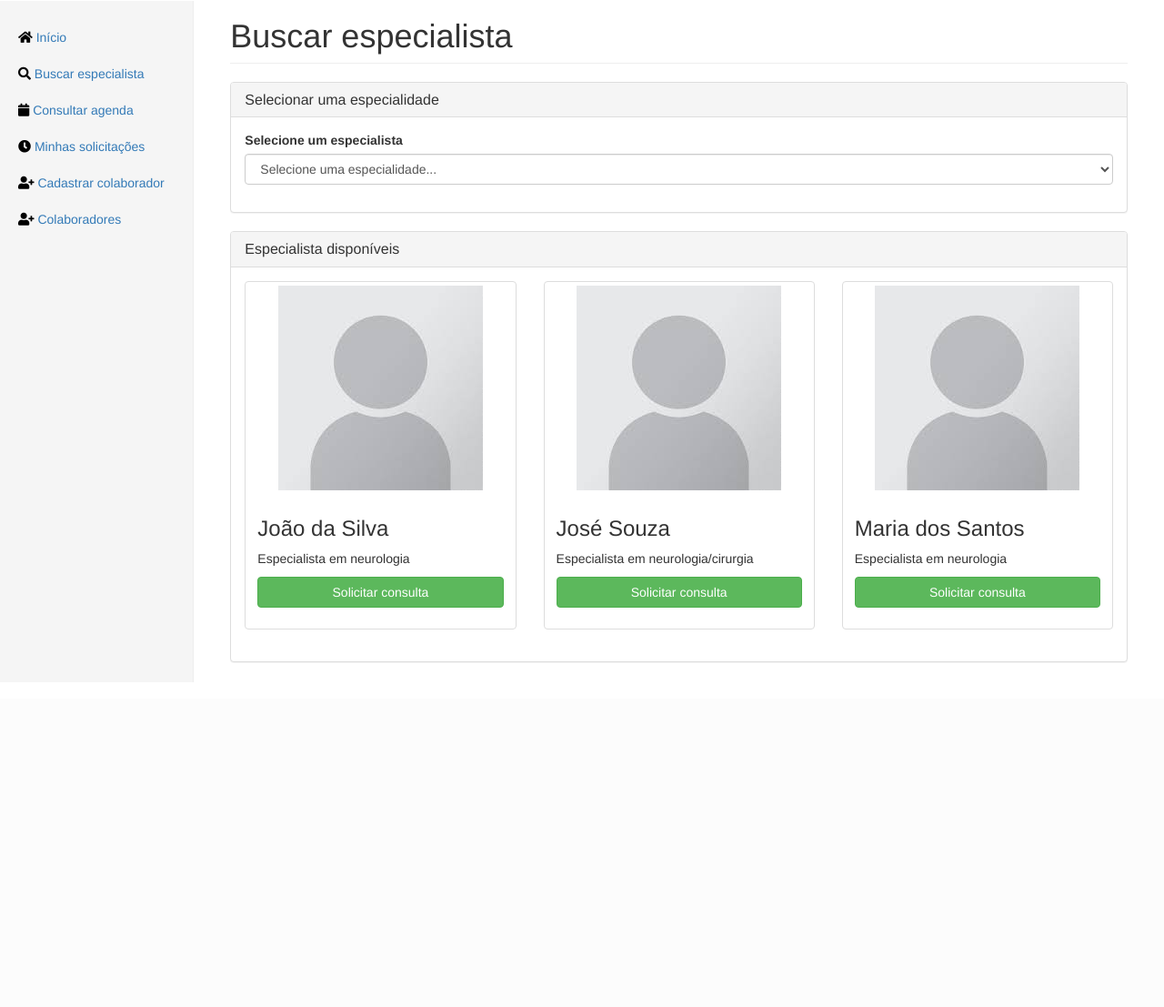
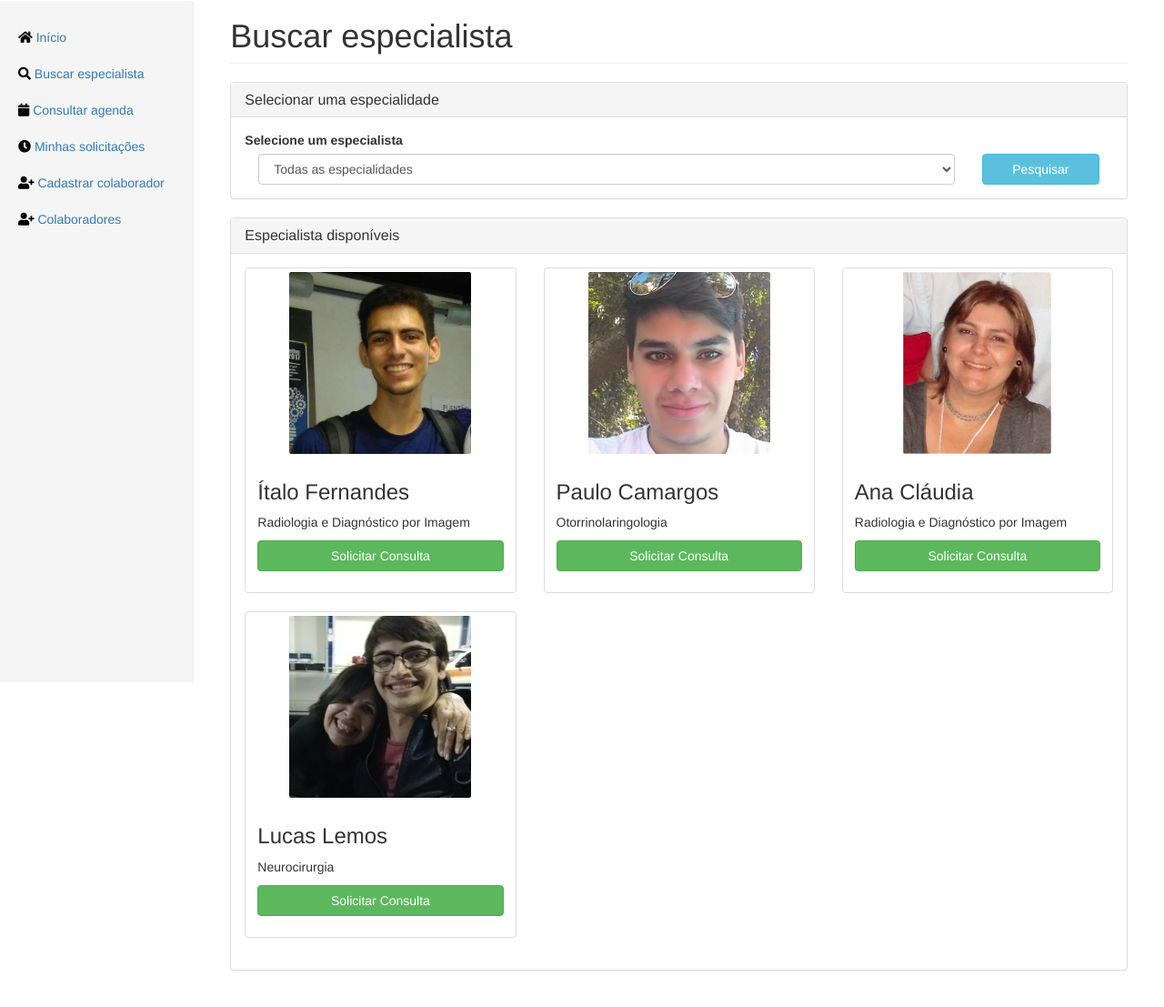
Before and after one commit to PauloCamargos/telemedicine, a Flask app: page /search_specialist in a window 1280 px wide. Shown: the part 50-1157 px from the top of the page at 91% size. Before the commit the page ends 800 px from the top, so only its background shows below. Run offline with Flask 2, Linux system fonts and the light colour scheme; a user stored in the database is signed in; data comes from the database, SQL or seed files in the repository; some libraries are stand-ins or nearby versions.

Commit message:
pesquisar especialista parte1

```diff
--- a/app/forms.py
+++ b/app/forms.py
@@ -4,7 +4,7 @@ from flask_login import current_user
 from wtforms import StringField, PasswordField, SubmitField, BooleanField, IntegerField, DateField, SelectField, DateTimeField
 from wtforms.validators import DataRequired, Length, Email, EqualTo, ValidationError, NumberRange, Optional, ValidationError
 from app.constants import *
-from app.models import User
+from app.models import User, Specialty
 from app import db
 # Documentation http://wtforms.simplecodes.com/docs/0.6.1/fields.html
 # http://wtforms.readthedocs.io/en/latest/validators.html
@@ -63,6 +63,39 @@ class LoginForm(FlaskForm):
     remember_me = BooleanField('Salvar informações')
     submit = SubmitField('Entrar')
 
+class MenuzinhoSubmit(FlaskForm):
+    user = None
+    submit = SubmitField("Solicitar Consulta")
+
+class SearchSpecialistForm(FlaskForm):
+    select_specialities = SelectField('Especialidade', choices=[], id="select_specialities")
+    search_submit = SubmitField('Pesquisar')
+    solicitar_consulta_submits = []
+
+    def populate_select_specialities(self):
+        self.select_specialities.choices = [(0,'Todas as especialidades')]
+        specialties = []
+        for u in User.query.all():
+            s = Specialty.query.with_parent(u)[0]
+            if not s.specialty in specialties and s.specialty != 'Geral':
+                specialties.append(s.specialty)
+                self.select_specialities.choices.append((s.id, s.specialty))
+
+    def populate_menuzinhos(self):
+        self.solicitar_consulta_submits = []
+        users_found = User.query.all()
+        for u in users_found:
+            if u.specialties[0].specialty != 'Geral':
+                menuzinho_submit = MenuzinhoSubmit()
+                menuzinho_submit.user = u
+                menuzinho_submit.submit.id = ("submit_consulta_%d"%(u.id))
+                menuzinho_submit.submit.description = ("Requisitar consulta com %s" % u.fullname)
+                self.solicitar_consulta_submits.append(menuzinho_submit)
+                #solicitar_submit = SubmitField('Solicitar Consulta',
+                #                              id=("submit_consulta_%d"%(u.id)),
+                #                              description=("Requisitar consulta com %s" % u.fullname))
+                #self.solicitar_consulta_submits.append((u, solicitar_submit))
+
 
 class UpdateAccountForm(FlaskForm):
     # Doctor infos
--- a/app/routes.py
+++ b/app/routes.py
@@ -1,9 +1,10 @@
 from flask import render_template, redirect, url_for, flash, request
 from app import app, db, bcrypt
-from app.forms import DoctorRegistrationForm, LoginForm, UpdateAccountForm, CalendarForm
+from app.forms import SearchSpecialistForm, DoctorRegistrationForm, LoginForm, UpdateAccountForm, CalendarForm
 from app.models import User, Specialty, Calendar
 from app.constants import *
 from flask_login import login_user, current_user, logout_user, login_required
+from wtforms import SubmitField
 
 @app.route("/")
 @app.route("/index")
@@ -87,12 +88,17 @@ def account():
     return render_template("account.html", title="Atualizar informações - TeleEspecialista", form=form)
 
 
-@app.route("/search_specialist")
+@app.route("/search_specialist", methods=['GET', 'POST'])
 @login_required
 def search_specialist():
+    form = SearchSpecialistForm()
+    form.populate_select_specialities()
+    form.populate_menuzinhos()
+    # todas as especialidades: specialties_dict.values(),
+    # somentes as com usuarios: specialties
     return render_template("search_specialist.html",
-    title="Buscar - TeleEspecialista", specialties=specialties_dict.values(),
-    image_file="static/profilePics/default.jpeg")
+    title="Buscar - TeleEspecialista",
+    form=form)
 
 
 @app.route("/check_requests")
--- a/app/templates/search_specialist.html
+++ b/app/templates/search_specialist.html
@@ -9,13 +9,15 @@
     <div class="panel-body">
 
         <div class="form-group">
-            <label for="sel1">Selecione um especialista</label>
-            <select class="form-control" id="selectSpecialy" name="selectSpecialty" onchange="this.form.submit()">
-                <option value="0">Selecione uma especialidade...</option>
-                {% for speciality in specialties %}
-                <option value="{{ speciality }}">{{ speciality }}</option>
-                {% endfor %}
-            </select>
+            <div class="rol">
+                <label for="sel1">Selecione um especialista</label>
+            </div>
+            <div class="col-md-10">
+            {{ form.select_specialities(class="form-control") }}
+            </div>
+            <div class="col-md-2">
+            {{ form.search_submit(class="btn btn-info btn-block") }}
+            </div>
         </div>
     </div>
 </div>
@@ -26,41 +28,35 @@
     </div>
     <div class="panel-body">
         <div class="row">
+            {% for s in form.solicitar_consulta_submits %}
             <div class="col-sm-6 col-md-4">
-                 <div class="thumbnail">
-                    <img src="{{ image_file }}" alt="User Picture">
+                <div class="thumbnail">
+                    <center>
+                    <img src="{{ url_for('static', filename='profilePics/' + s.user.image_file) }}"
+                    alt="User Picture"
+                    height= "200px"
+                    style="border-radius:1%">
+                    </center>
                     <div class="caption">
-                        <h3>João da Silva</h3>
-                        <p>Especialista em neurologia</p>
-                        <p> <a href="#" class="btn btn-success btn-block" role="button">Solicitar consulta</a></p>
+                        <h3>{{ s.user.fullname }}</h3>
+                        <p>{{ s.user.specialties[0].specialty }}</p>
+                        <p>
+                            {{ s.submit(class="btn btn-success btn-block") }}
+                        </p>
                     </div>
                 </div>
             </div>
-
-            <div class="col-sm-6 col-md-4">
-                <div class="thumbnail">
-                    <img src="{{ image_file }}" alt="User Picture">
-                    <div class="caption">
-                        <h3>José Souza</h3>
-                        <p>Especialista em neurologia/cirurgia</p>
-                        <p> <a href="#" class="btn btn-success btn-block" role="button">Solicitar consulta</a></p>
-                    </div>
-                </div>
-            </div>
-
-            <div class="col-sm-6 col-md-4">
-                <div class="thumbnail">
-                    <img src="{{ image_file }}" alt="User Picture">
-                    <div class="caption">
-                        <h3>Maria dos Santos</h3>
-                        <p>Especialista em neurologia</p>
-                        <p> <a href="#" class="btn btn-success btn-block" role="button">Solicitar consulta</a></p>
-                    </div>
-                </div>
-            </div>
-
+            {% endfor %}
         </div>
     </div>
 </div>
+<script>
+document.getElementById("selectSpecialy").addEventListener("onchange", onchangeFunction);
 
+function onchangeFunction() {
+    var x = document.getElementById("selectSpecialy");
+    //x.value
+    location.reload();
+}
+</script>
 {% endblock %}
--- a/app/templates/staff.html
+++ b/app/templates/staff.html
@@ -22,8 +22,7 @@
                 <img
                 src="{{ url_for('static', filename='profilePics/' + u.image_file) }}"
                 alt="User Picture"
-                height= "250px"
-                width= "250px"
+                height= "300px"
                 style="border-radius:1%">
                 </center>
                 <!-- depois passo isso pro styles.css -->
--- a/db_config.py
+++ b/db_config.py
@@ -1,6 +1,8 @@
 from app import db, bcrypt
 from app.models import User, Specialty, Calendar
 from app.constants import specialties_dict
+
+#from app.models import joinsSpecialtyUser
 
 db.drop_all()
 db.create_all()
```
